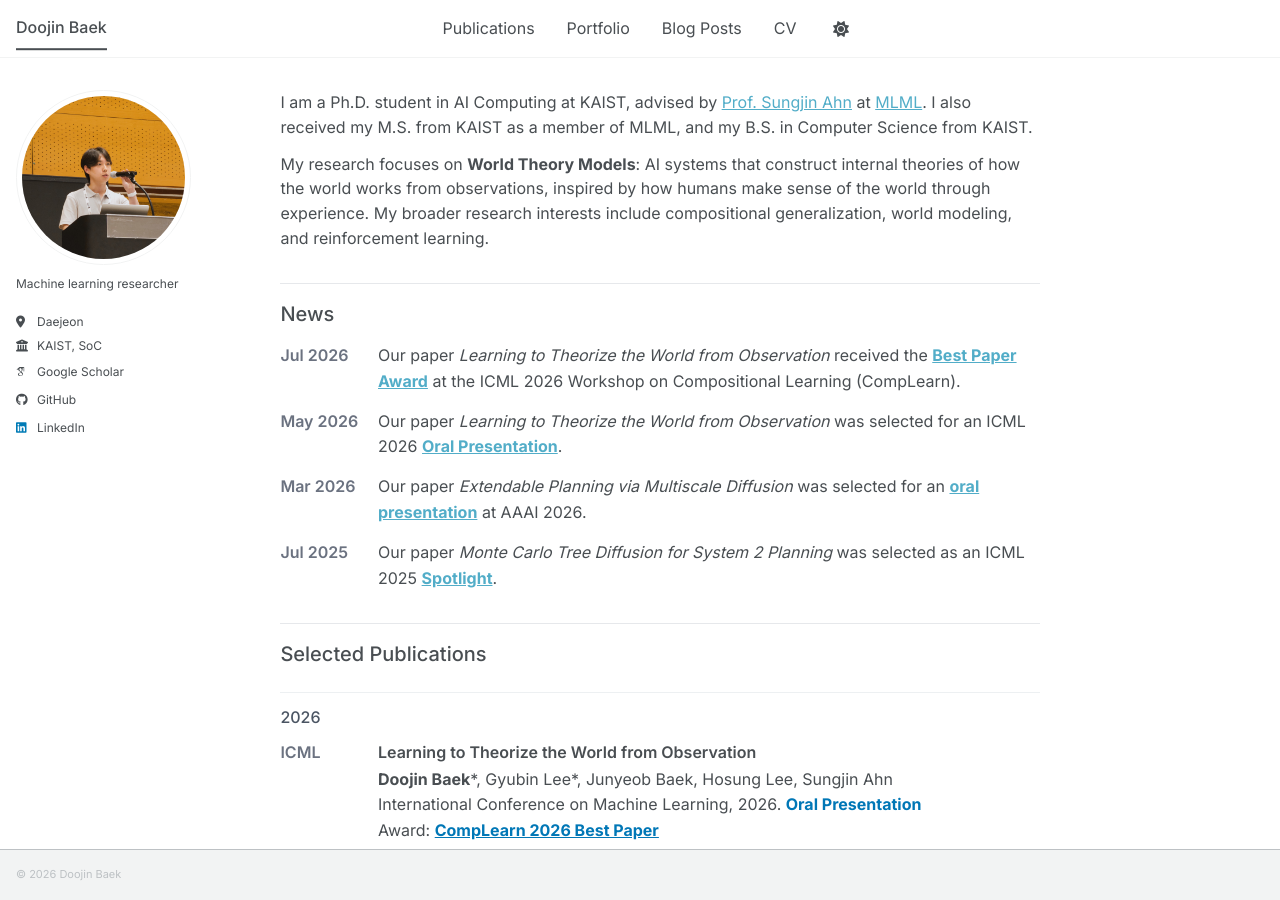
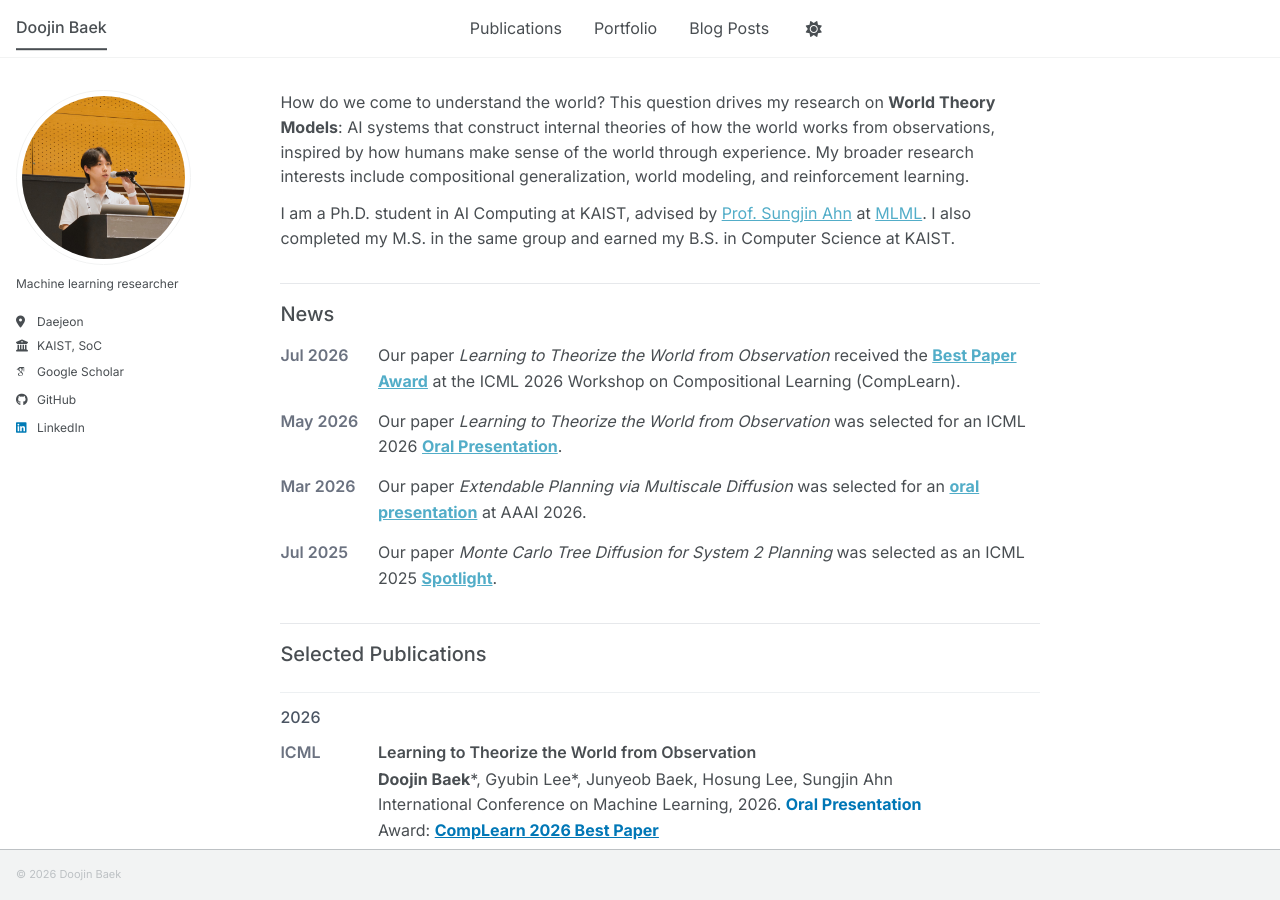
Before and after one commit to DoojinBaek/DoojinBaek.github.io, a Jekyll site: the page built from _pages/about.md, in a window 1280 px wide and 900 px high. Built offline with Jekyll 4.4.1, drawn with Linux system fonts in a browser that asks for light colours; some web fonts are replaced; a script bundle is joined from its source files by our own code; library files that are not in the unit come from our copies.

Commit message:
Refine homepage introduction and remove CV page

```diff
--- a/_data/navigation.yml
+++ b/_data/navigation.yml
@@ -3,9 +3,6 @@
 # Changing the order here will adjust the order and you can also add additional
 # links. Removing a link prevents it from showing in the header, but does not
 # prevent it from being included in the site.
-#
-# NOTE that only one of the CV options should be selected, the first is for the
-#      Markdown formatted page while the second is generated using JSON.
 
 main:
   - title: "Publications"
@@ -16,6 +13,3 @@ main:
 
   - title: "Blog Posts"
     url: /year-archive/
-
-  - title: "CV"
-    url: /cv/
--- a/_pages/about.md
+++ b/_pages/about.md
@@ -111,8 +111,8 @@ redirect_from:
 
 <div class="home-simple">
   <div class="home-intro">
-    <p>I am a Ph.D. student in AI Computing at KAIST, advised by <a href="https://mlml.kaist.ac.kr/sungjinahn">Prof. Sungjin Ahn</a> at <a href="https://mlml.kaist.ac.kr/">MLML</a>. I also received my M.S. from KAIST as a member of MLML, and my B.S. in Computer Science from KAIST.</p>
-    <p>My research focuses on <strong>World Theory Models</strong>: AI systems that construct internal theories of how the world works from observations, inspired by how humans make sense of the world through experience. My broader research interests include compositional generalization, world modeling, and reinforcement learning.</p>
+    <p>How do we come to understand the world? This question drives my research on <strong>World Theory Models</strong>: AI systems that construct internal theories of how the world works from observations, inspired by how humans make sense of the world through experience. My broader research interests include compositional generalization, world modeling, and reinforcement learning.</p>
+    <p>I am a Ph.D. student in AI Computing at KAIST, advised by <a href="https://mlml.kaist.ac.kr/sungjinahn">Prof. Sungjin Ahn</a> at <a href="https://mlml.kaist.ac.kr/">MLML</a>. I also completed my M.S. in the same group and earned my B.S. in Computer Science at KAIST.</p>
   </div>
 
   <section class="home-section">
```
Also changed, not shown: _pages/cv.md (deleted, +0 -10 lines).
